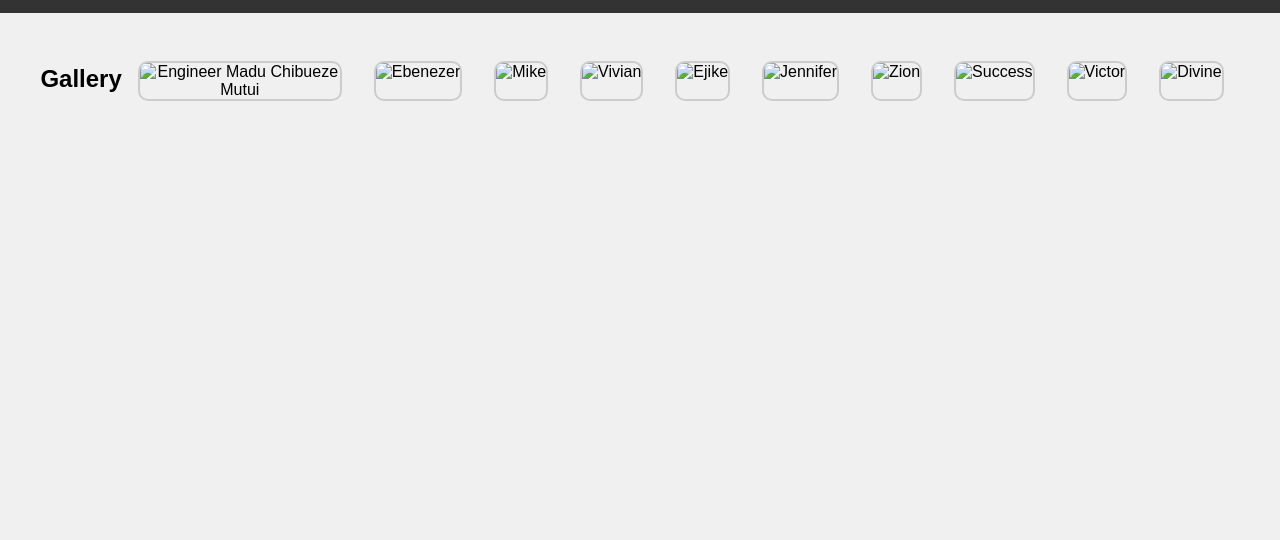
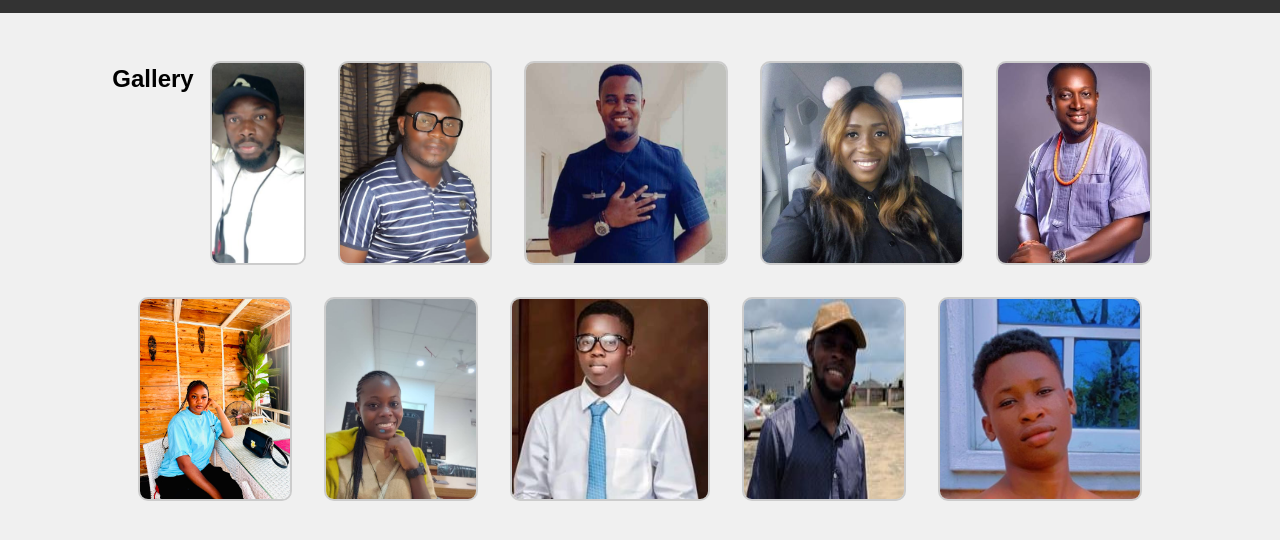
Before and after one commit to EbenyICT/EbenyICT.github.io, a plain HTML site: page index.html in a window 1280 px wide. Shown: the part 56-596 px from the top of the page. Drawn offline with Linux system fonts and the light colour scheme.

Commit message:
Update image paths in index.html

```diff
--- a/index.html
+++ b/index.html
@@ -41,16 +41,16 @@
     </header>
     <section class="gallery">
         <h2>Gallery</h2>
-        <img src="images/1EngineerMaduChibuezeMutui.JPG" alt="Engineer Madu Chibueze Mutui">
-        <img src="images/2Ebenezer.JPG" alt="Ebenezer">
-        <img src="images/3Mike.JPG" alt="Mike">
-        <img src="images/4Vivian.JPG" alt="Vivian">
-        <img src="images/5Ejike.JPG" alt="Ejike">
-        <img src="images/6Jennifer.JPG" alt="Jennifer">
-        <img src="images/7Zion.JPG" alt="Zion">
-        <img src="images/8Success.JPG" alt="Success">
-        <img src="images/9Victor.JPG" alt="Victor">
-        <img src="images/10Divine.JPG" alt="Divine">
+        <img src="1EngineerMaduChibuezeMutui.JPG" alt="Engineer Madu Chibueze Mutui">
+        <img src="2Ebenezer.JPG" alt="Ebenezer">
+        <img src="3Mike.JPG" alt="Mike">
+        <img src="4Vivian.JPG" alt="Vivian">
+        <img src="5Ejike.JPG" alt="Ejike">
+        <img src="6Jennifer.JPG" alt="Jennifer">
+        <img src="7Zion.JPG" alt="Zion">
+        <img src="8Success.JPG" alt="Success">
+        <img src="9Victor.JPG" alt="Victor">
+        <img src="10Divine.JPG" alt="Divine">
     </section>
 </body>
 </html>
```
